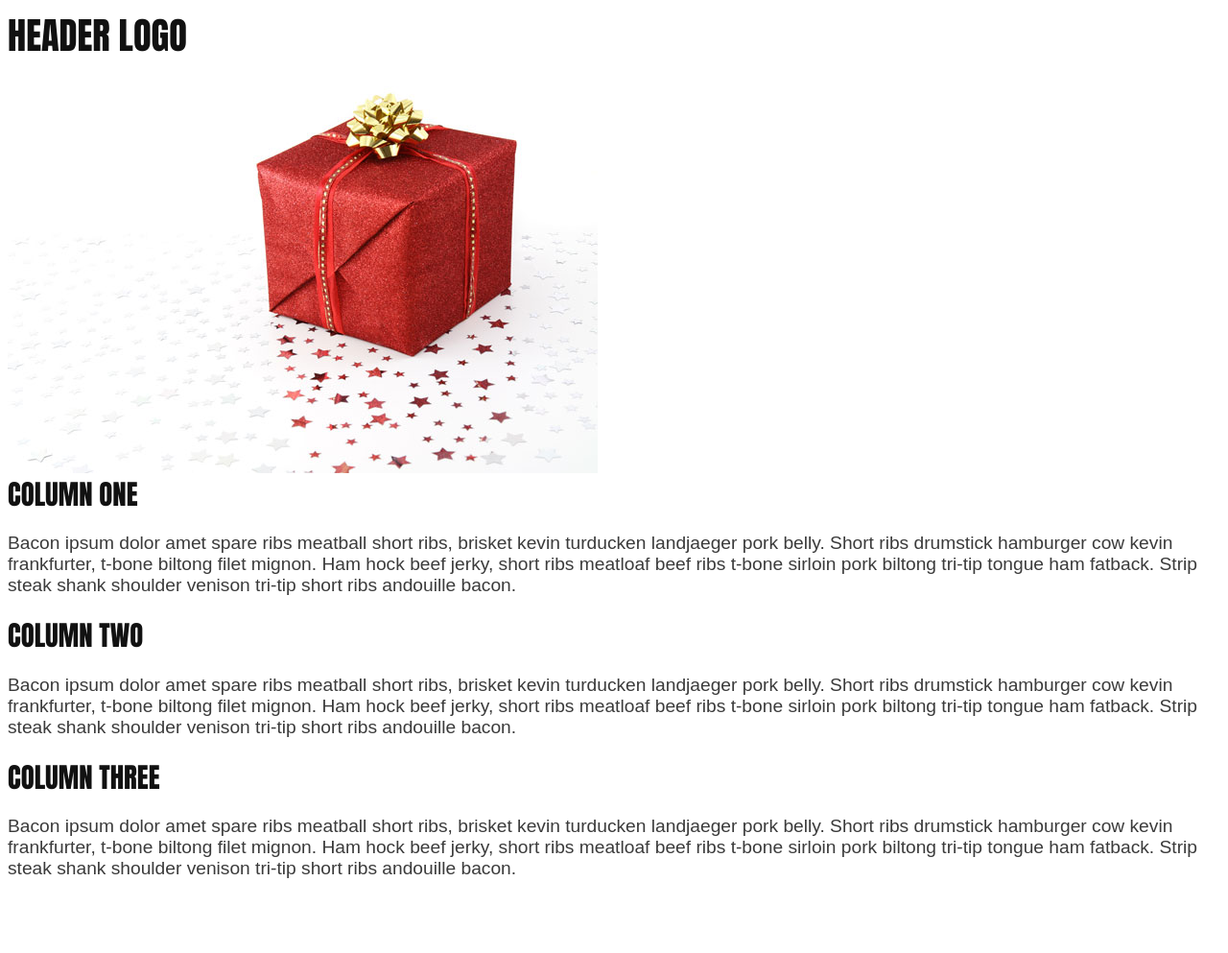
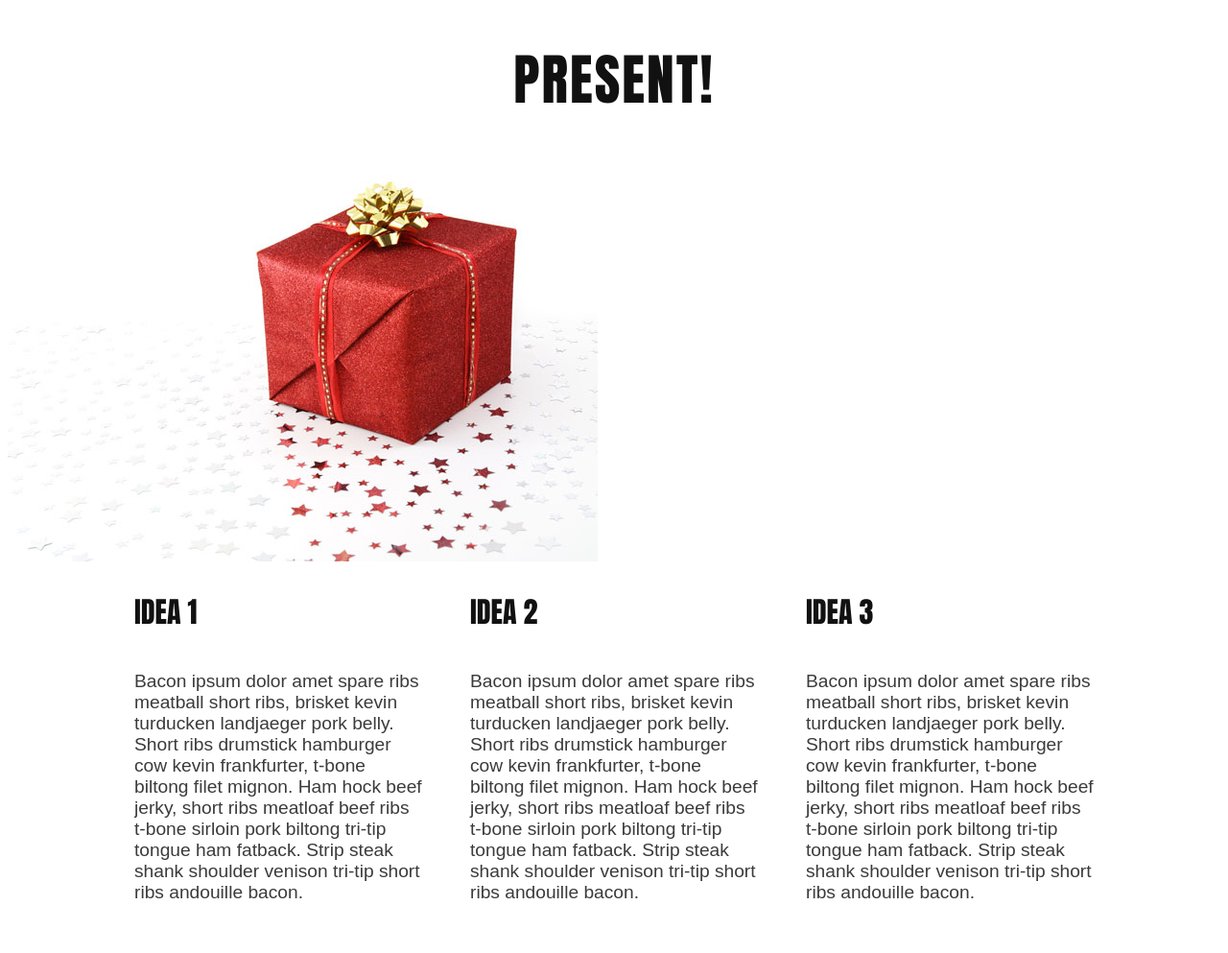
Before and after one commit to zxsteven/muraSite, a plain HTML site: page index.html in a window 1280 px wide. Shown: the whole page at 96% size. Before the commit the page ends 935 px from the top, so only its background shows below. Drawn offline with Linux system fonts and the light colour scheme.

Commit message:
finished

```diff
--- a/index.html
+++ b/index.html
@@ -10,7 +10,9 @@
 			<div id="page-head">
 				<div id="header" class="container">
 					<div id="logo">
-						<h1>Header Logo</h1>
+						<h1>Present!</h1>
+					</div>
+					<div id="banner">
 					</div>
 				</div>
 				<div class="content">
@@ -19,15 +21,15 @@
 			</div>
 			<div id="threeColumns">
 				<div id="columnOne">
-					<h2>Column One</h2>
+					<h2>Idea 1</h2>
 					<p>Bacon ipsum dolor amet spare ribs meatball short ribs, brisket kevin turducken landjaeger pork belly. Short ribs drumstick hamburger cow kevin frankfurter, t-bone biltong filet mignon. Ham hock beef jerky, short ribs meatloaf beef ribs t-bone sirloin pork biltong tri-tip tongue ham fatback. Strip steak shank shoulder venison tri-tip short ribs andouille bacon.</p>
 				</div>
 				<div id="columnTwo">
-					<h2>Column Two</h2>
+					<h2>Idea 2</h2>
 					<p>Bacon ipsum dolor amet spare ribs meatball short ribs, brisket kevin turducken landjaeger pork belly. Short ribs drumstick hamburger cow kevin frankfurter, t-bone biltong filet mignon. Ham hock beef jerky, short ribs meatloaf beef ribs t-bone sirloin pork biltong tri-tip tongue ham fatback. Strip steak shank shoulder venison tri-tip short ribs andouille bacon.</p>
 				</div>
 				<div id="columnThree">
-					<h2>Column Three</h2>
+					<h2>Idea 3</h2>
 					<p>Bacon ipsum dolor amet spare ribs meatball short ribs, brisket kevin turducken landjaeger pork belly. Short ribs drumstick hamburger cow kevin frankfurter, t-bone biltong filet mignon. Ham hock beef jerky, short ribs meatloaf beef ribs t-bone sirloin pork biltong tri-tip tongue ham fatback. Strip steak shank shoulder venison tri-tip short ribs andouille bacon.</p>
 				</div>
 			</div>
--- a/style.css
+++ b/style.css
@@ -13,3 +13,54 @@ h1, h2, h3 {
 	padding: 0;
 	color: #111;
 }
+
+#logo h1{
+	line-height: 150px;
+	letter-spacing: 2px;
+	font-size: 3em;
+}
+
+#header-page{
+	overflow: hidden;
+	height: 600px;
+}
+
+#header {
+	overflow: hidden;
+	width: 1000px;
+	height: 150px;
+	margin: 0 auto;
+	padding: 0px;
+	text-align: center;
+}
+#banner {
+	margin: 0px auto;
+	width: 1000px;
+	height: 440px;
+}
+
+#threeColumns {
+	overflow: hidden;
+	width: 1000px;
+	margin: 0px auto;
+	padding: 30px 0px;
+}
+
+#threeColumns h2 {
+	padding: 0px 90px 20px 0px;
+	font-size: 30px;
+}
+
+#threeColumns #columnone {
+	float: left;
+	width: 300px;
+	margin-right: 50px;
+}
+#threeColumns #columntwo {
+	float: left;
+	width: 300px;
+}
+#threeColumns #columnthree {
+	float: right;
+	width: 300px;
+}
```
